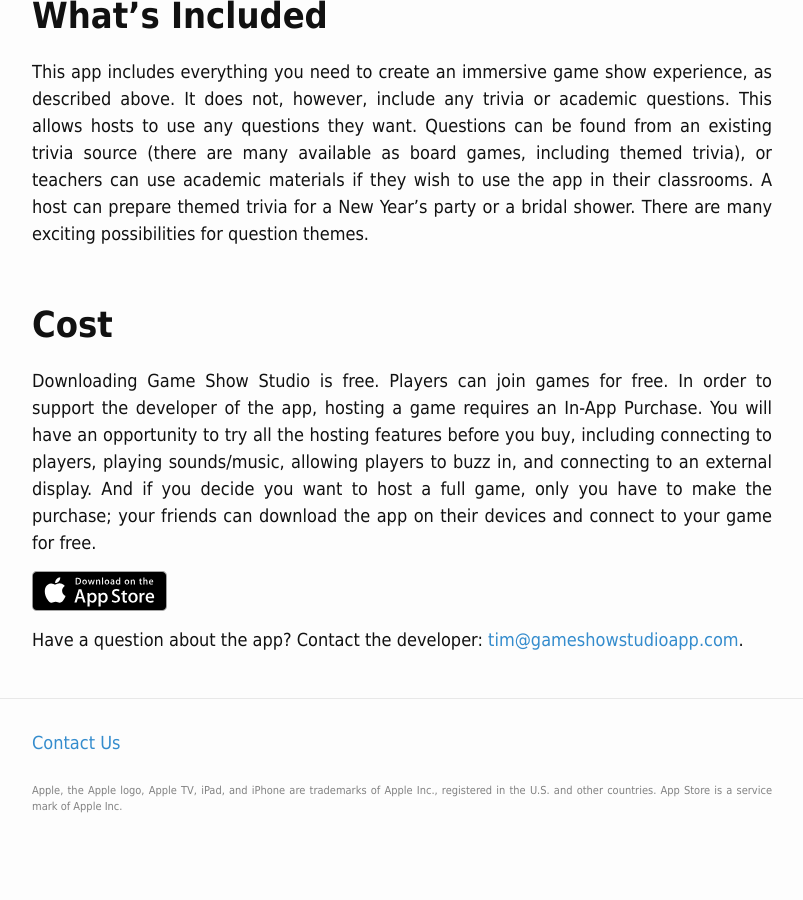
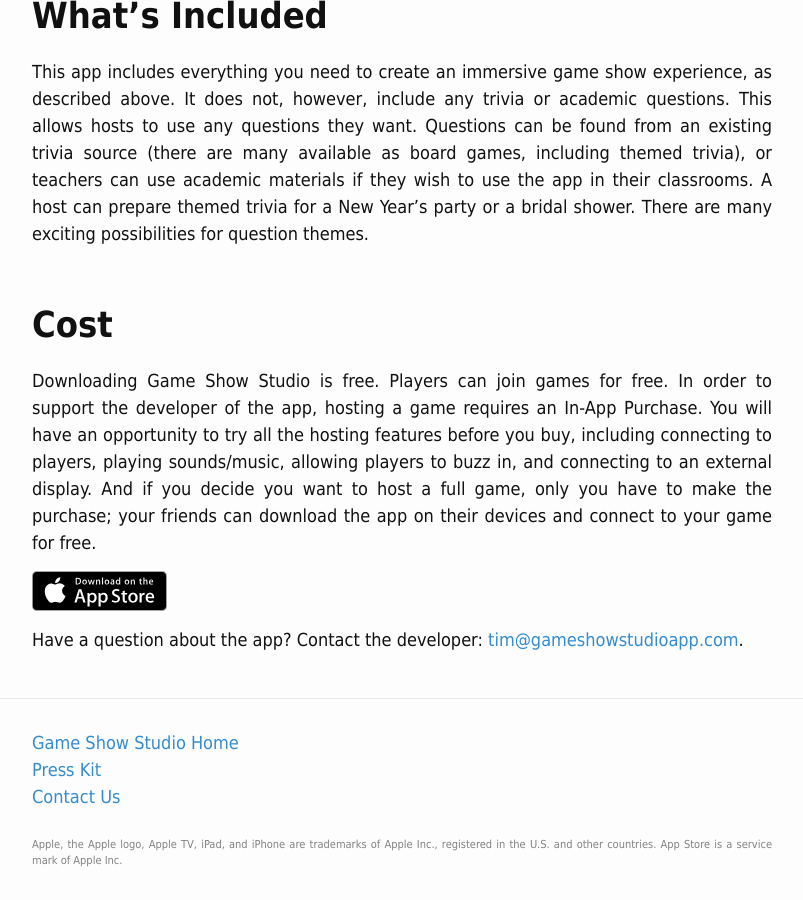
Before and after one commit to gameshowstudio/gameshowstudio.github.io, a Jekyll site: the page built from index.md, in a window 1280 px wide and 900 px high, scrolled down 3386 px. Shown: the whole window, without its empty margins (238-1041 px from the left). Built offline with Jekyll 4.4.1, drawn with Linux system fonts in a browser that asks for light colours; before the commit the page ends 4232 px from its top, so only the background shows below that.

Commit message:
Update footer with more links.

```diff
--- a/_includes/footer.html
+++ b/_includes/footer.html
@@ -2,6 +2,12 @@
 
   <div class="wrapper">
 
+    <div>
+      <a href="/">Game Show Studio Home</a>
+    </div>
+    <div>
+      <a href="/press">Press Kit</a>
+    </div>
     <div>
       <a href="/about">Contact Us</a>
       <br></br>
```
